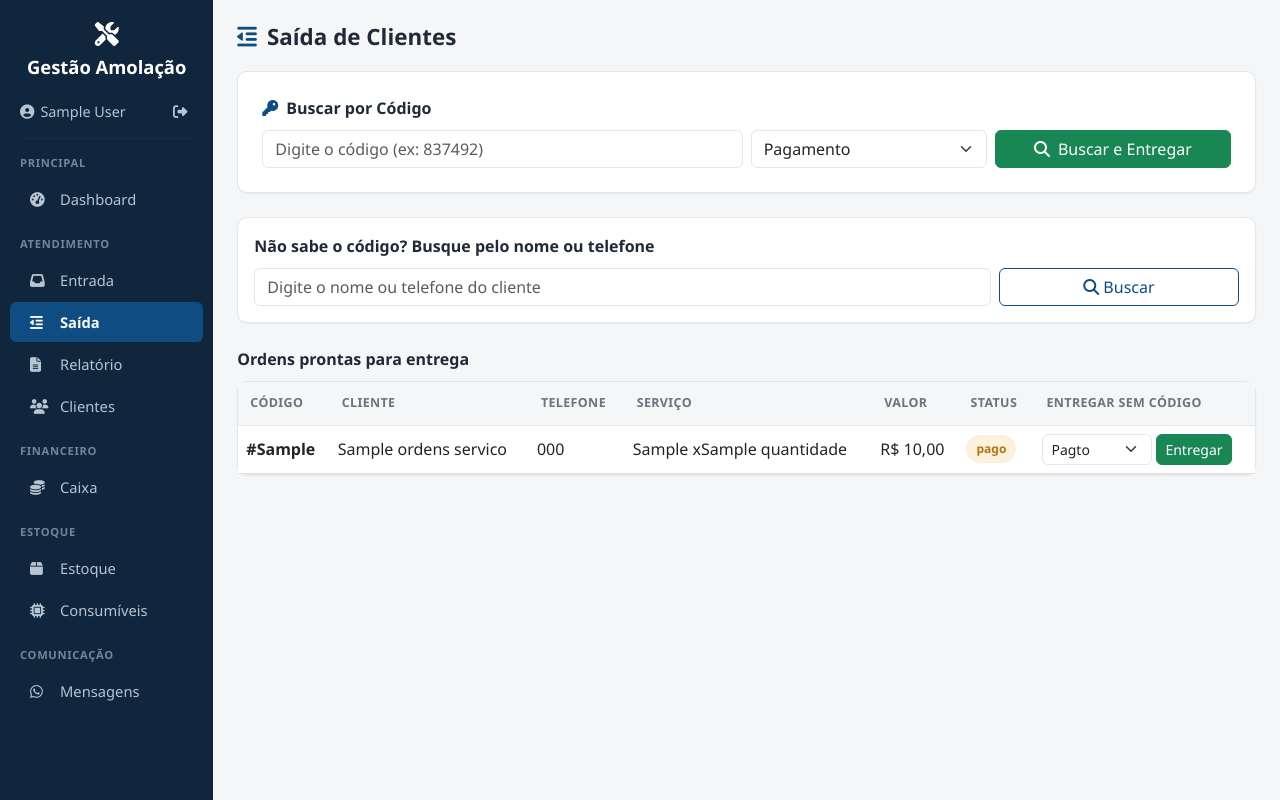
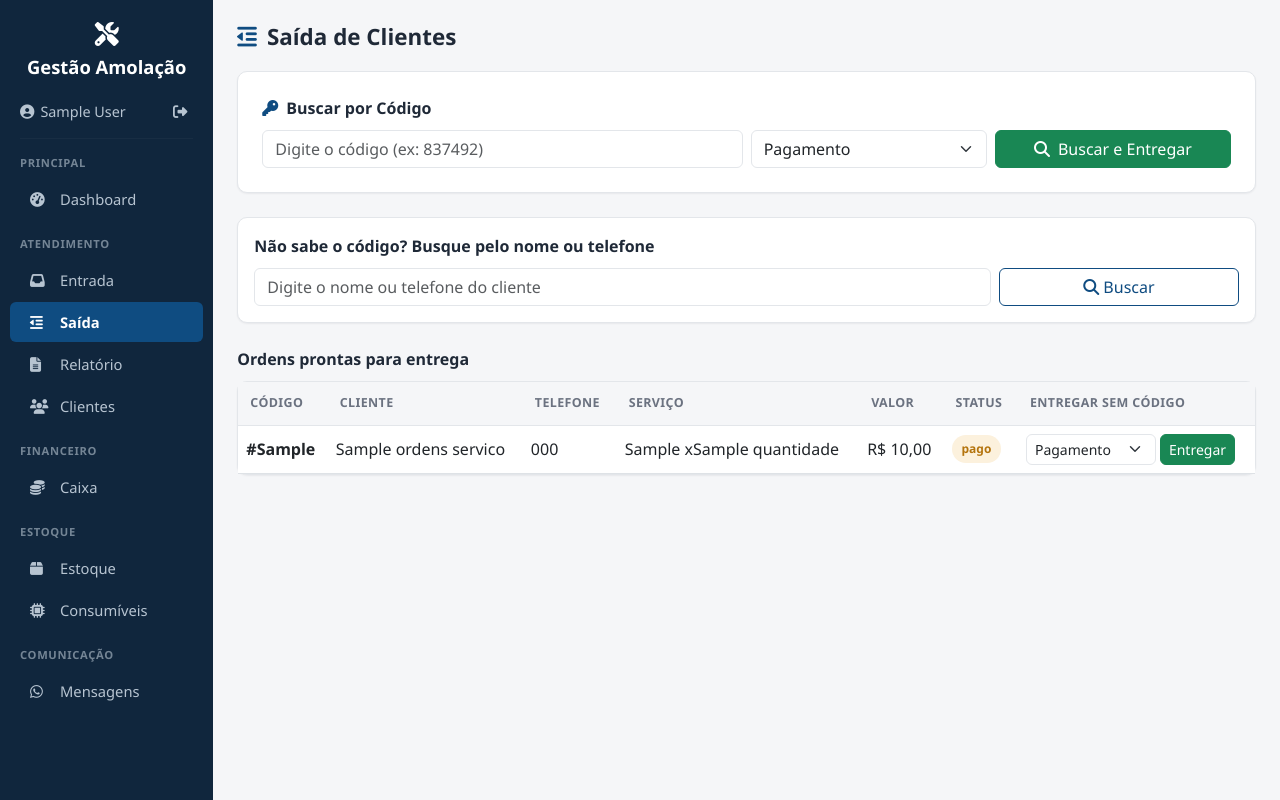
Before and after one commit to polarogamer/gestao-amolacao, a Flask app: page /saida in a window 1280 px wide. Run offline with Flask 3, Linux system fonts and the light colour scheme; the visitor is signed in with stand-in values (Sample User, id 1); a database or web service that is not in the repository returns one stand-in record (values such as "Sample title"); some libraries are stand-ins or nearby versions.

Commit message:
Corrige rótulo abreviado "Pagto" para "Pagamento" nos selects de forma de pagamento

```diff
--- a/templates/estoque.html
+++ b/templates/estoque.html
@@ -87,8 +87,8 @@
                             <td>{{ formatar_data(r.data_registro) }}</td>
                             <td>
                                 <form method="POST" action="{{ url_for('estoque.estoque_confirmar_pagamento', id=r.id) }}" class="d-flex gap-1">
-                                    <select name="forma_pagamento" class="form-select form-select-sm" required style="width:110px">
-                                        <option value="">Pagto</option>
+                                    <select name="forma_pagamento" class="form-select form-select-sm" required style="width:130px">
+                                        <option value="">Pagamento</option>
                                         <option value="Pix">Pix</option>
                                         <option value="Espécie">Espécie</option>
                                     </select>
--- a/templates/saida.html
+++ b/templates/saida.html
@@ -34,8 +34,8 @@
                     <td><span class="badge-soft {% if os.status == 'Pronto' %}badge-soft-success{% else %}badge-soft-warning{% endif %}">{{ os.status }}</span></td>
                     <td>
                         <form method="POST" action="{{ url_for('saida.saida_entregar', id=os.id) }}" class="d-flex gap-1">
-                            <select name="forma_pagamento" class="form-select form-select-sm" required style="width:110px">
-                                <option value="">Pagto</option>
+                            <select name="forma_pagamento" class="form-select form-select-sm" required style="width:130px">
+                                <option value="">Pagamento</option>
                                 <option value="Dinheiro">Dinheiro</option>
                                 <option value="Pix">Pix</option>
                                 <option value="Espécie">Espécie</option>
```
